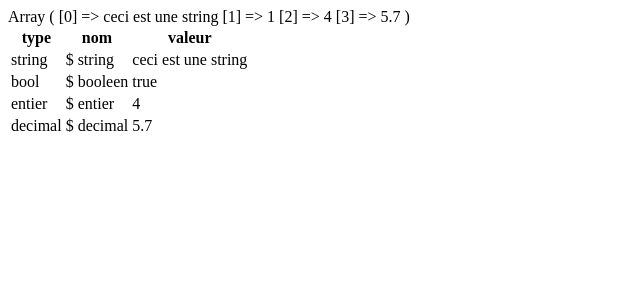
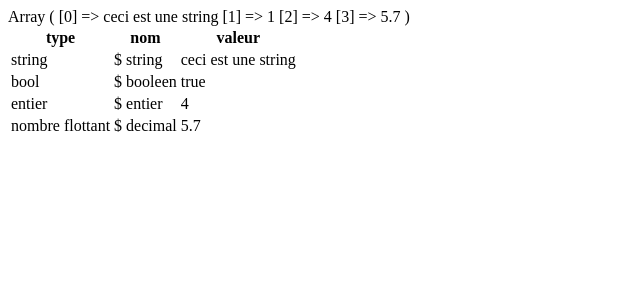
Before and after one commit to laura-savickaite/runtrack2, a PHP site: page / in a window 1280 px wide. Shown: the top 300 px of the page, without its empty margins (0-640 px from the left). Run offline with PHP 8.4, Linux system fonts and the light colour scheme.

Commit message:
dernier push

```diff
--- a/jour01/job03/index.php
+++ b/jour01/job03/index.php
@@ -12,11 +12,14 @@
 
     //ce qui est demandé par l'intra
     echo "<table>
+            <thead>
                 <tr>
                     <th>type</th>
                     <th>nom</th>
                     <th>valeur</th>
                 </tr>
+            </thead>
+            <tbody>
                 <tr>
                     <td>string</td>
                     <td>$ string</td>
@@ -33,9 +36,10 @@
                     <td>4</td>
                 </tr>
                 <tr>
-                <td>decimal</td>
+                    <td>nombre flottant</td>
                     <td>$ decimal</td>
                     <td>5.7</td>
                 </tr>
+            </tbody>
     </table>"
 ?>
```
Lines whose indentation alone changed are shown as unchanged.
